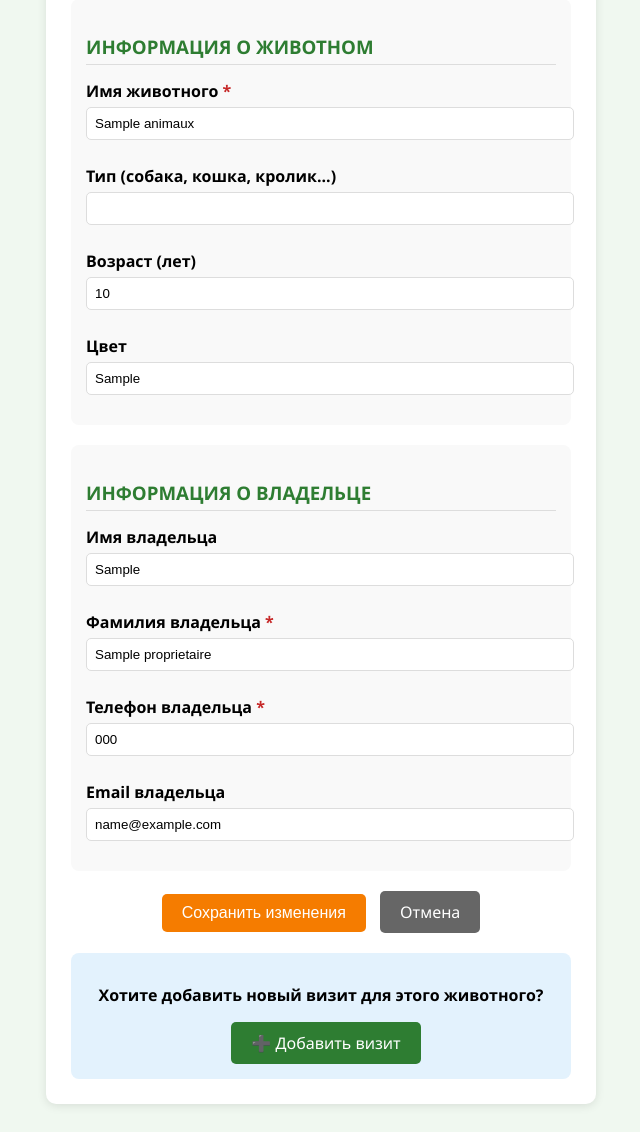
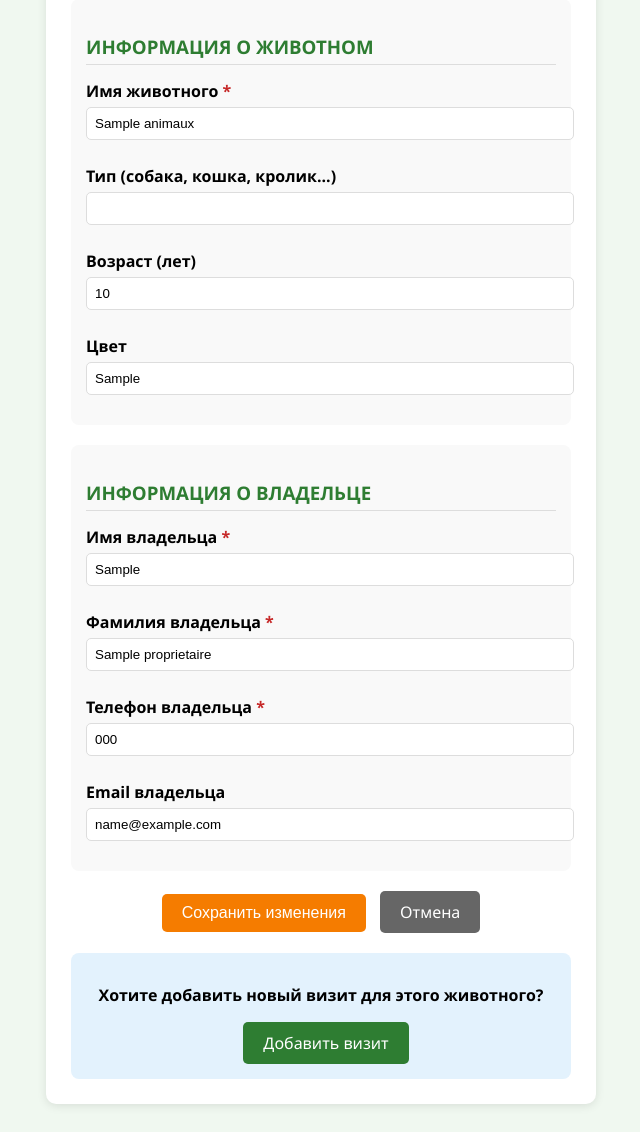
Before and after one commit to yakini10/yakini10.github.io, a PHP site: page /pratique/form.php?modifier_id=1 in a window 1280 px wide. Shown: the part 143-1275 px from the top of the page, without its empty margins (319-959 px from the left). Run offline with PHP 8.4, Linux system fonts and the light colour scheme; tables that the repository leaves empty or names only in its code hold one stand-in row (values such as "Sample post").

Commit message:
Update form.php

```diff
--- a/pratique/form.php
+++ b/pratique/form.php
@@ -32,6 +32,9 @@ if ($_SERVER['REQUEST_METHOD'] === 'POST') {
 
     if (empty($_POST['animal_nom'])) {
         $erreurs[] = " Пожалуйста, укажите имя животного!";
+    }
+    if (empty($_POST['proprietaire_prenom'])) {
+        $erreurs[] = " Пожалуйста, укажите имя владельца!";
     }
     if (empty($_POST['proprietaire_nom'])) {
         $erreurs[] = " Пожалуйста, укажите фамилию владельца!";
@@ -155,8 +158,8 @@ $textBouton = $isModification ? " Сохранить изменения" : " Д
         <div class="section">
             <h3> ИНФОРМАЦИЯ О ВЛАДЕЛЬЦЕ</h3>
 
-            <label>Имя владельца</label>
-            <input type="text" name="proprietaire_prenom" value="<?= $animal ? htmlspecialchars($animal['proprietaire_prenom'] ?? '') : '' ?>">
+            <label>Имя владельца <span class="required">*</span></label>
+            <input type="text" name="proprietaire_prenom" value="<?= $animal ? htmlspecialchars($animal['proprietaire_prenom'] ?? '') : '' ?>" required>
 
             <label>Фамилия владельца <span class="required">*</span></label>
             <input type="text" name="proprietaire_nom" value="<?= $animal ? htmlspecialchars($animal['proprietaire_nom'] ?? '') : '' ?>" required>
@@ -177,7 +180,7 @@ $textBouton = $isModification ? " Сохранить изменения" : " Д
     <?php if($isModification && $animal): ?>
         <div style="margin-top: 20px; padding: 15px; background: #e3f2fd; border-radius: 8px; text-align: center;">
             <p><strong>Хотите добавить новый визит для этого животного?</strong></p>
-            <a href="ajouter_visite.php?animal_id=<?= $animal['id'] ?>&animal_nom=<?= urlencode($animal['nom']) ?>" class="btn" style="background: #2e7d32;">➕ Добавить визит</a>
+            <a href="ajouter_visite.php?animal_id=<?= $animal['id'] ?>&animal_nom=<?= urlencode($animal['nom']) ?>" class="btn" style="background: #2e7d32;"> Добавить визит</a>
         </div>
     <?php endif; ?>
 </div>
```
